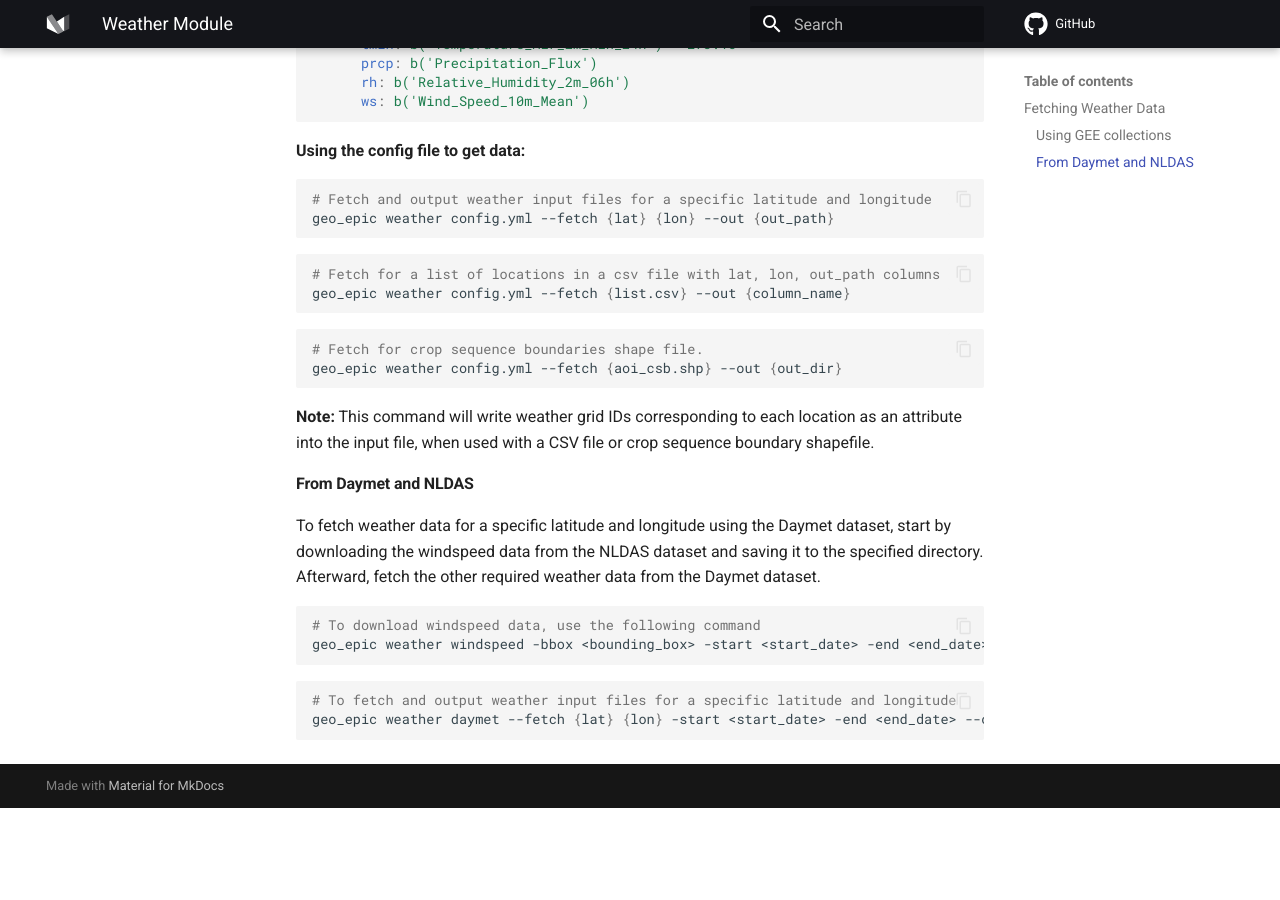
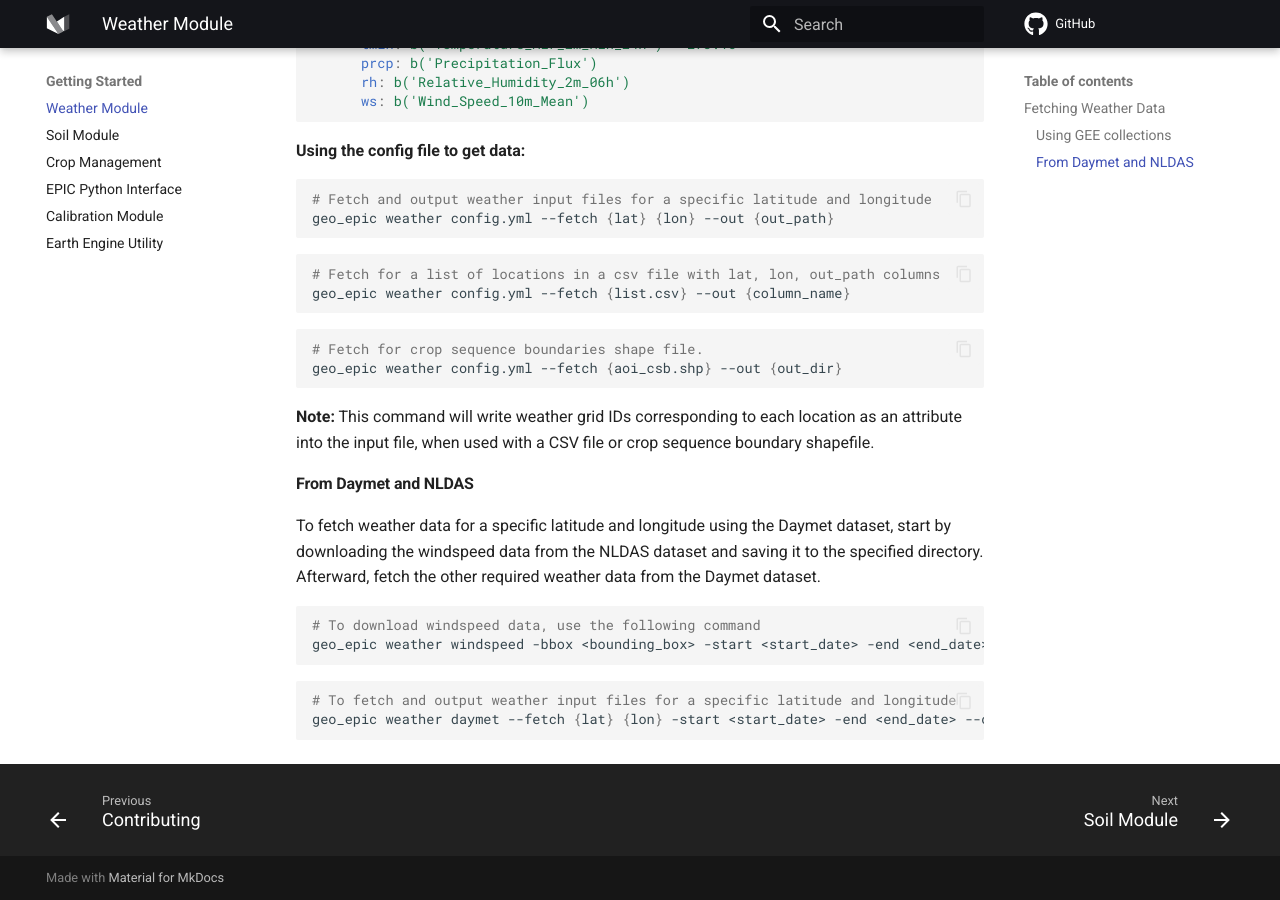
Before and after one commit to smarsGroup/geo_epic_win, an MkDocs documentation site: the page built from docs/pages/Weather.md, in a window 1280 px wide and 900 px high, scrolled down 1280 px. Built offline with MkDocs 1.6.1 and Material for MkDocs 9.7.7, drawn with Linux system fonts in a browser that asks for light colours; comment, search, counter and statistics services are not loaded; before the commit the page ends 2088 px from its top, so only the background shows below that.

Commit message:
Update mkdocs.yml

```diff
--- a/mkdocs.yml
+++ b/mkdocs.yml
@@ -86,7 +86,7 @@ nav:
     - Contributing: pages/Contributing.md
   - Getting Started:
     # - Overview: pages/overview.md
-    - Weather Module: pages/weather.md
+    - Weather Module: pages/Weather.md
     - Soil Module: pages/Soil.md
     - Crop Management: pages/OPC.md
     - EPIC Python Interface: pages/EPICModel.md
```
